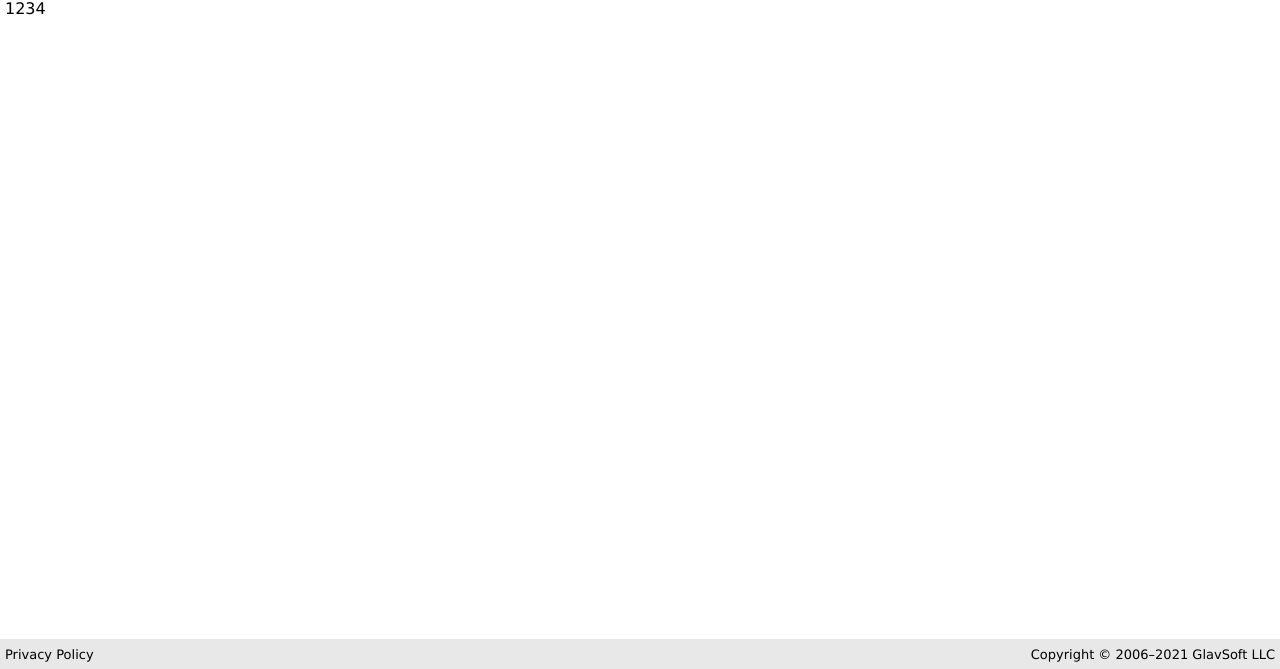
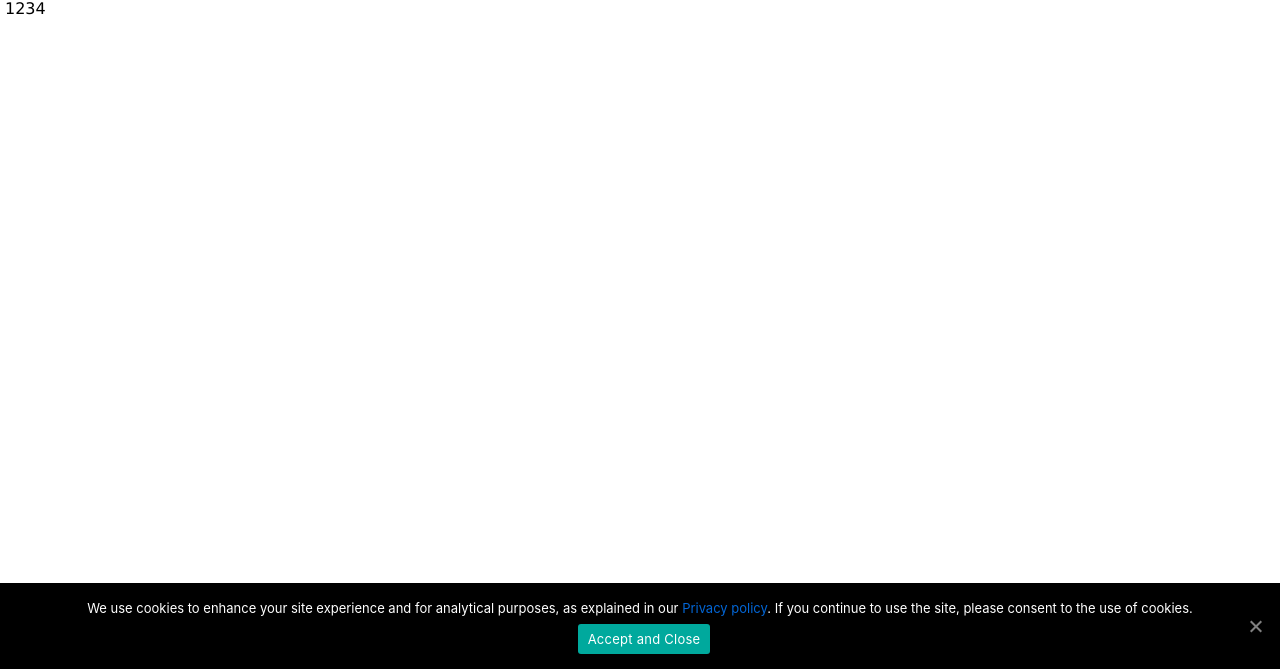
Before and after one commit to glavsoft/tvnc, a plain HTML site: page index.html in a window 1280 px wide. Shown: the part 131-800 px from the top of the page. Drawn offline with Linux system fonts and the light colour scheme.

Commit message:
added cookie block

```diff
--- a/index.html
+++ b/index.html
@@ -30,26 +30,11 @@
 <!--        var gaJsHost = (("https:" == document.location.protocol) ? "https://ssl." : "http://www.");-->
 <!--        document.write(unescape("%3Cscript src='" + gaJsHost + "google-analytics.com/ga.js' type='text/javascript' %3E%3C/script%3E"));-->
 <!--    </script>-->
-    <script type="text/javascript">
-        try {
-            var pageTracker = _gat._getTracker("UA-7918504-1");
-            pageTracker._trackPageview();
-        } catch(err) {}</script>
-    <script type="text/javascript">
-        function startAnimation() {
-            var frames = 3;
-            var frame = 0;
-            var div = document.getElementById("remote-ripple-animation");
-            setInterval(function () {
-                if (frame < frames) {
-                    frame++;
-                } else {
-                    frame = 0;
-                }
-                div.style.backgroundPosition = "0px " + (-144 * frame) + "px";
-            }, 5000);
-        }
-    </script>
+<!--    <script type="text/javascript">-->
+<!--        try {-->
+<!--            var pageTracker = _gat._getTracker("UA-7918504-1");-->
+<!--            pageTracker._trackPageview();-->
+<!--        } catch(err) {}</script>-->
 </head>
 
 <body>
@@ -105,9 +90,24 @@
             </div>
         </div>
     </div>
+    <div class="cookie-block">
+        <span class="cookie-block__item cookie-block__item-description">
+            We use cookies to enhance your site experience and for analytical purposes, as explained in our
+            <a href="#" target="blank" class="cookie-block__link cookie-block__privacy-policy">
+                Privacy policy</a>.
+            If you continue to use the site, please consent to the use of cookies.
+        </span>
+        <span class="ok-cookie cookie-block__item cookie-block__button-accept">
+            <a href="#" class="cookie-block__link">
+                Accept and Close
+            </a>
+        </span>
+        <a href="#" class="ok-cookie cookie-block__item cookie-block__link cookie-block__button-close"></a>
+    </div>
 </footer>
 
 
+<script src="js/cookie.js"></script>
 </body>
 
 </html>
--- /dev/null
+++ b/js/cookie.js
@@ -0,0 +1,32 @@
+const cookieBlock = document.querySelector('.cookie-block');
+const okCookie = document.querySelectorAll('.ok-cookie');
+
+for (let Item of okCookie) {
+    // закрываем по клику
+    Item.addEventListener('click', () => {
+        // записываем cookie на 30 деней, с которой мы не показываем окно
+        cookieBlock.style.display = 'none';
+        let date = new Date;
+        date.setDate(date.getDate() + 30);
+        document.cookie = "hide-cookie=ok; path=/; expires=" + date.toUTCString();
+    });
+}
+
+let cookies = () => {
+    // функция возвращает cookie с именем name, если есть, если нет, то undefined
+    function getCookie(name) {
+        let matches = document.cookie.match(new RegExp(
+            "(?:^|; )" + name.replace(/([\.$?*|{}\(\)\[\]\\\/\+^])/g, '\\$1') + "=([^;]*)"
+        ));
+        return matches ? decodeURIComponent(matches[1]) : undefined;
+    }
+    // проверяем, есть ли у нас cookie, с которой мы не показываем окно и если нет, запускаем показ
+    if (!getCookie('hide-cookie')) {
+        // показываем
+        setTimeout(() => {
+            cookieBlock.style.display = 'block';
+        }, 1000);
+    }
+}
+
+cookies();
--- a/scss/style.scss
+++ b/scss/style.scss
@@ -118,7 +118,7 @@ body {
 
 
 /* Footer Copyright
- =======================================*/
+ =====================================*/
 .footer-copyright {
 
     &__paragraph {
@@ -126,3 +126,91 @@ body {
         margin: 0 auto;
     }
 }
+
+/* Cookie block
+ =====================================*/
+.cookie-block {
+    display: none;
+    color: #ffffff;
+    bottom: 0;
+    position: fixed;
+    padding: 15px 35px;
+    text-align: center;
+    width: 100%;
+    z-index: 1000;
+    background-color: #000000;
+    font-size: 13px;
+    letter-spacing: 0;
+    line-height: 20px;
+    left: 0;
+    font-weight: 400;
+    font-family: -apple-system,BlinkMacSystemFont,Arial,Roboto,"Helvetica Neue",sans-serif;
+    &__item {
+
+    }
+    &__item-description {
+        display: inline-block;
+        margin-bottom: 6px;
+    }
+    &__link {
+        text-decoration: none;
+    }
+    &__privacy-policy {
+        cursor: pointer;
+        color: #0366d6;
+        text-decoration: none;
+    }
+    &__privacy-policy:hover {
+        text-decoration: underline;
+    }
+    &__button-accept {
+        background: #00a99d;
+        text-decoration: none;
+        cursor: pointer;
+        text-align: center;
+        text-transform: none;
+        display: inline-block;
+        white-space: nowrap;
+        box-shadow: none;
+        text-shadow: none;
+        border: none;
+        -webkit-border-radius: 3px;
+        -moz-border-radius: 3px;
+        border-radius: 3px;
+        padding: 8.5px 10px;
+        margin-left: 8px;
+        line-height: 1;
+        letter-spacing: .25px;
+        @media (max-width:900px) {
+            margin: 0 5px 5px;
+        }
+    }
+    &__button-accept a {
+        color: #ffffff;
+    }
+    &__button-close {
+        position: absolute;
+        right: 15px;
+        top: 50%;
+        margin-top: -10px;
+        width: 15px;
+        height: 15px;
+        opacity: .5;
+        padding: 10px;
+        outline: 0;
+    }
+    &__button-close:before, &__button-close:after {
+        position: absolute;
+        content: ' ';
+        height: 15px;
+        width: 2px;
+        top: 3px;
+        background-color: #ffffff;
+    }
+    &__button-close:before {
+        transform: rotate(45deg);
+    }
+    &__button-close:after {
+        transform: rotate(-45deg);
+    }
+}
```
Also changed, not shown: css/style.css.
